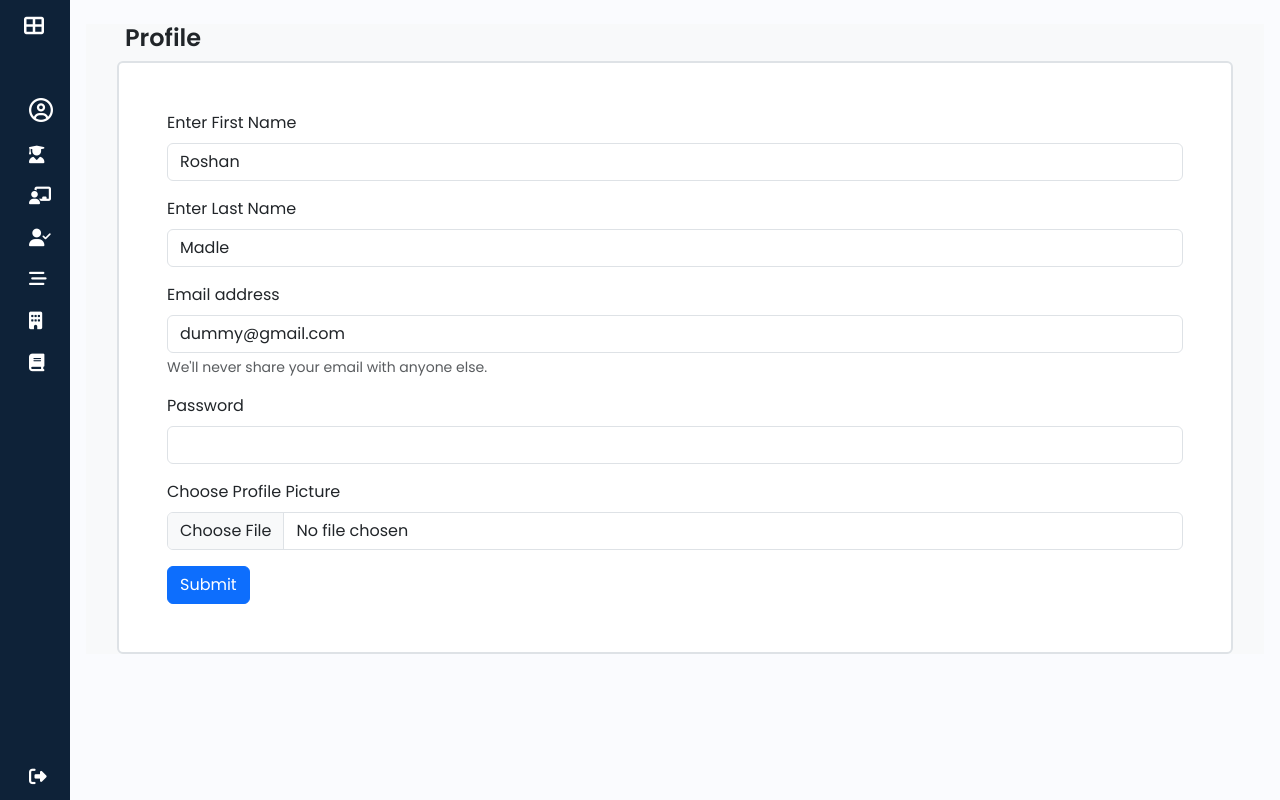
After one commit to Roshan152002/ITP_STU_ATTENDANCE_SYTEM, a Django app: page /profile/ in a window 1280 px wide. The commit adds this page. Run offline with Django 5.2, Linux system fonts and the light colour scheme; a user stored in the database is signed in; data comes from the database, SQL or seed files in the repository; both versions use the stored data as it was after the commit; some libraries are stand-ins or nearby versions.

Commit message:
added the profile form for only admin

```diff
--- a/ITP_STU_ATTENDANCE/urls.py
+++ b/ITP_STU_ATTENDANCE/urls.py
@@ -16,6 +16,7 @@ urlpatterns = [
     path('admins/dashboard/',adminViews.admin_home,name='admin_home'),
     path('student/dashboard/',studentViews.student_home,name='student_home'),
     path('teacher/dashboard/',teacherViews.teacher_home,name='teacher_home'),
+    path('profile/',views.profile,name='profile'),
     path('attendance/',include('attendance.urls')),
 ]
 
--- a/ITP_STU_ATTENDANCE/views.py
+++ b/ITP_STU_ATTENDANCE/views.py
@@ -4,6 +4,7 @@ from attendance.forms import UserRegisterForm, StudentRegisterForm, TeacherRegis
 from django.contrib.auth import authenticate, login ,logout
 from django.contrib.auth.decorators import login_required
 from attendance.models import User,Student,Teacher
+from django.contrib import messages
 
 def Base(request):
     return render(request, 'base.html')
@@ -63,3 +64,15 @@ def register(request):
 def user_logout(request):
     logout(request)
     return redirect('login')
+
+def profile(request):
+    data = User.objects.get(id=request.user.id)
+    if request.method == "POST":
+        data.first_name = request.POST.get('FirstName')
+        data.last_name = request.POST.get('LastName')
+        data.email = request.POST.get('email')
+        data.profile_pic = request.FILES.get('ProfilePicture')
+        data.save()
+        messages.success(request, 'Profile Updated Successfully')
+        return redirect('profile')
+    return render(request, 'profile.html',{'data':data})
--- a/attendance/models.py
+++ b/attendance/models.py
@@ -10,6 +10,7 @@ class User(AbstractUser):
         ('TEACHER','teacher'),
     ]
     user_type = models.CharField(max_length=25,choices = USER_TYPE,default='STUDENT',null=False,blank=False)
+    profile_pic = models.ImageField(upload_to='profile_pics/',null=True,blank=True)
 
     groups = models.ManyToManyField(
         Group,
--- a/templates/include/sidebar.html
+++ b/templates/include/sidebar.html
@@ -20,6 +20,24 @@
                 </div>
             </div>
             <ul class="sidebar-nav">
+                <li class="sidebar-item">
+                    <a href="{% url "profile" %}" class="sidebar-link">
+                        <i class="far fa-user-circle fs-4"></i>
+                        <span>Profile</span>
+                    </a>
+                </li>
+                <li class="sidebar-item">
+                    <a href="#" class="sidebar-link">
+                        <i class="fas fa-user-graduate"></i>
+                        <span>Students</span>
+                    </a>
+                </li>
+                <li class="sidebar-item">
+                    <a href="#" class="sidebar-link">
+                        <i class="fas fa-chalkboard-teacher"></i>
+                        <span>Teachers</span>
+                    </a>
+                </li>
                 <li class="sidebar-item">
                     <a href="#" class="sidebar-link">
                         <i class="fas fa-user-check"></i>
@@ -70,18 +88,7 @@
                         </li>
                     </ul>
                 </li> -->
-                <li class="sidebar-item">
-                    <a href="#" class="sidebar-link">
-                        <i class="fas fa-user-graduate"></i>
-                        <span>Students</span>
-                    </a>
-                </li>
-                <li class="sidebar-item">
-                    <a href="#" class="sidebar-link">
-                        <i class="fas fa-chalkboard-teacher"></i>
-                        <span>Teachers</span>
-                    </a>
-                </li>
+
                 <li class="sidebar-item">
                     <a href="#" class="sidebar-link">
                         <i class="fas fa-building"></i>
--- /dev/null
+++ b/templates/profile.html
@@ -0,0 +1,44 @@
+{% extends "base.html" %}
+
+{% block title %}Profile{% endblock title %}
+
+{% block content %}
+<section class="container-fluid bg-light" id='main-content'>
+    <section class="container">
+        <h1 class="m-2">Profile</h1>
+        <div class="content bg-white p-5 my-auto border border-2 rounded">
+            <form method="POST" enctype="multipart/form-data">
+                {% csrf_token %}
+                <div class="mb-3">
+                    <label for="FirstName" class="form-label">Enter First Name</label>
+                    <input type="text" class="form-control" id="FirstName" name="FirstName" placeholder="First Name" value="{{data.first_name}}">
+                </div>
+
+                <div class="mb-3">
+                    <label for="LastName" class="form-label">Enter Last Name</label>
+                    <input type="text" class="form-control" id="LastName" name="LastName" placeholder="Last Name" value="{{data.last_name}}">
+                </div>
+
+                <div class="mb-3">
+                  <label for="Email" class="form-label">Email address</label>
+                  <input type="email" class="form-control" id="Email" name="Email" aria-describedby="emailHelp" placeholder="Enter email" value="{{data.email}}">
+                  <div id="emailHelp" class="form-text">We'll never share your email with anyone else.</div>
+                </div>
+
+                <div class="mb-3">
+                  <label for="Password" class="form-label">Password</label>
+                  <input type="password" class="form-control" id="Password" name="Password">
+                </div>
+
+                <div class="mb-3">
+                    <label for="formFile" class="form-label">Choose Profile Picture</label>
+                    <input class="form-control" type="file" id="formFile" name="ProfilePicture">
+                </div>
+
+                <button type="submit" class="btn btn-primary">Submit</button>
+              </form>
+        </div>
+    </section>
+</section>
+
+{% endblock %}
```
Also changed, not shown: ITP_STU_ATTENDANCE/settings.py (line endings or trailing spaces), attendance/migrations/0002_user_profile_pic.py (added), db.sqlite3, media/profile_pics/image_11.png (added), media/profile_pics/image_11_2nyQ80p.png (added), media/profile_pics/image_20.png (added).
